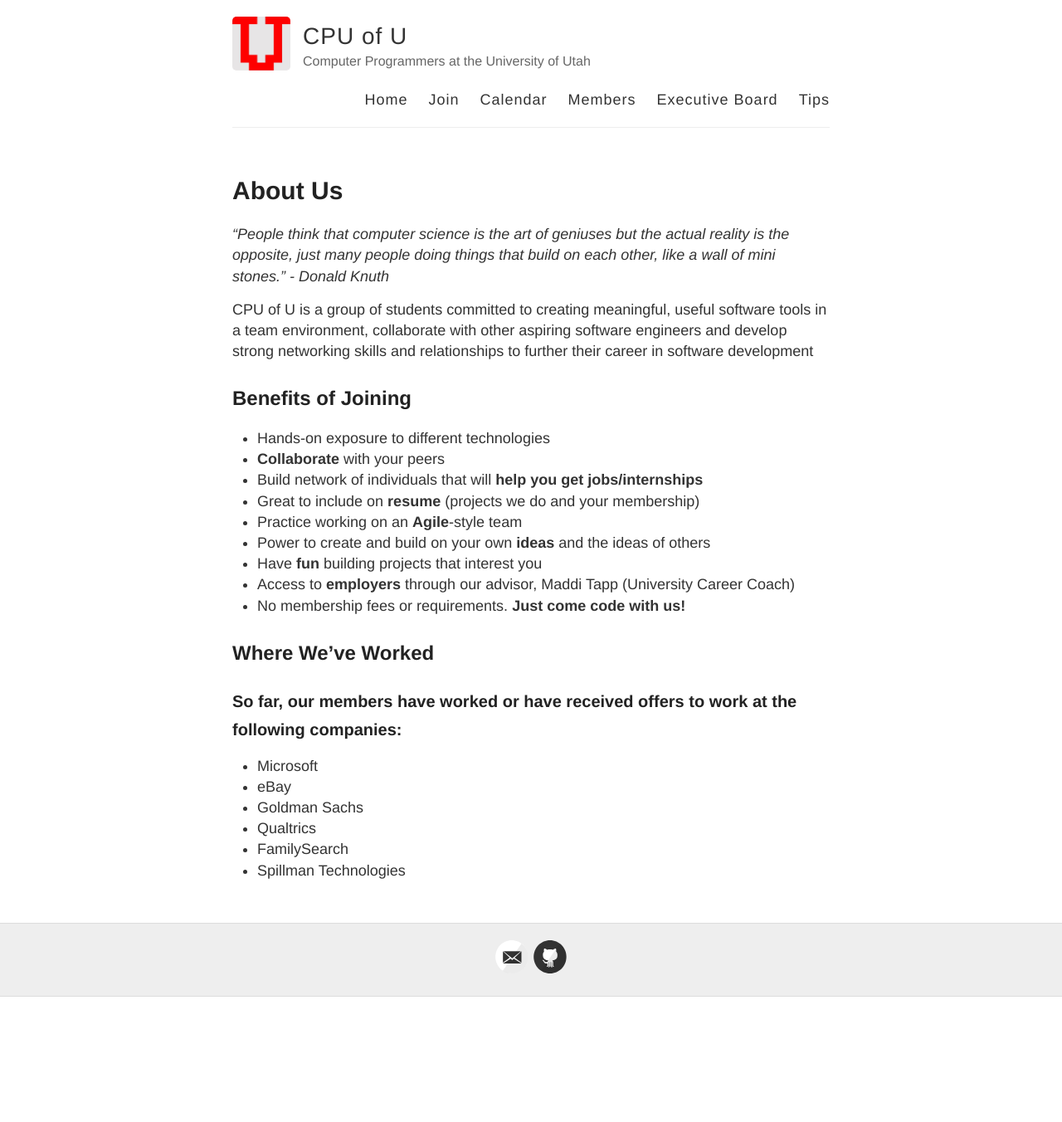
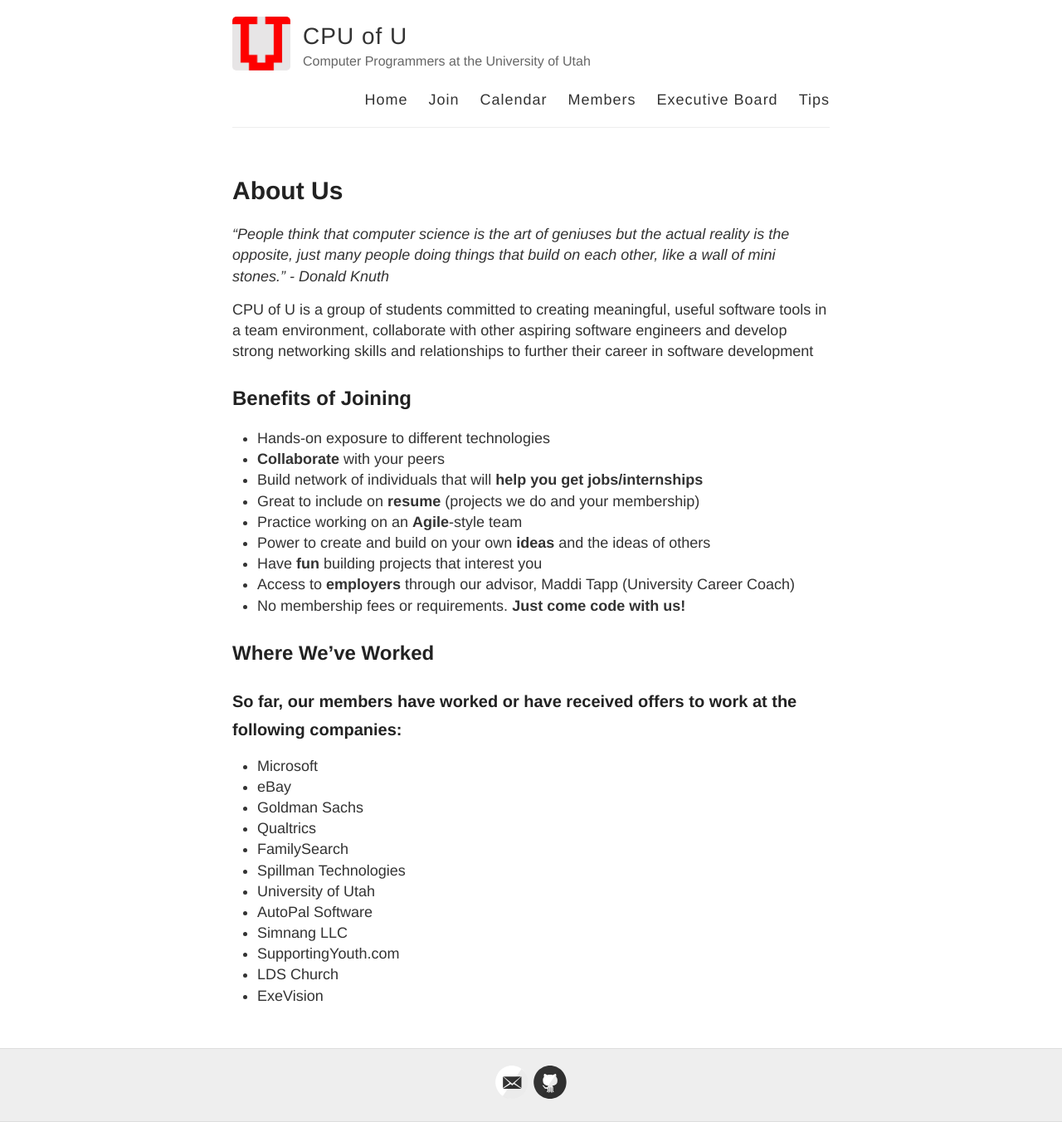
Before and after one commit to joshcally/cpuofu.github.io, a Jekyll site: the page built from md/index.md, in a window 1280 px wide. Shown: the whole page at 83% size. Built offline with Jekyll 4.4.1, drawn with Linux system fonts in a browser that asks for light colours; Markdown is read by kramdown in place of the engine named in the settings; before the commit the page ends 1201 px from its top, so only the background shows below that.

Commit message:
places worked

```diff
--- a/md/index.md
+++ b/md/index.md
@@ -27,3 +27,9 @@
 - Qualtrics
 - FamilySearch
 - Spillman Technologies
+- University of Utah
+- AutoPal Software
+- Simnang LLC
+- SupportingYouth.com
+- LDS Church
+- ExeVision
```
